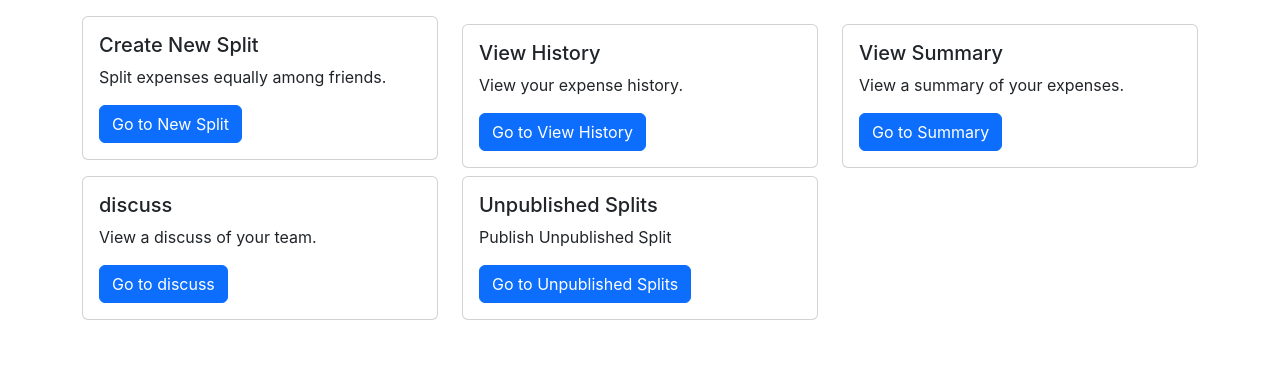
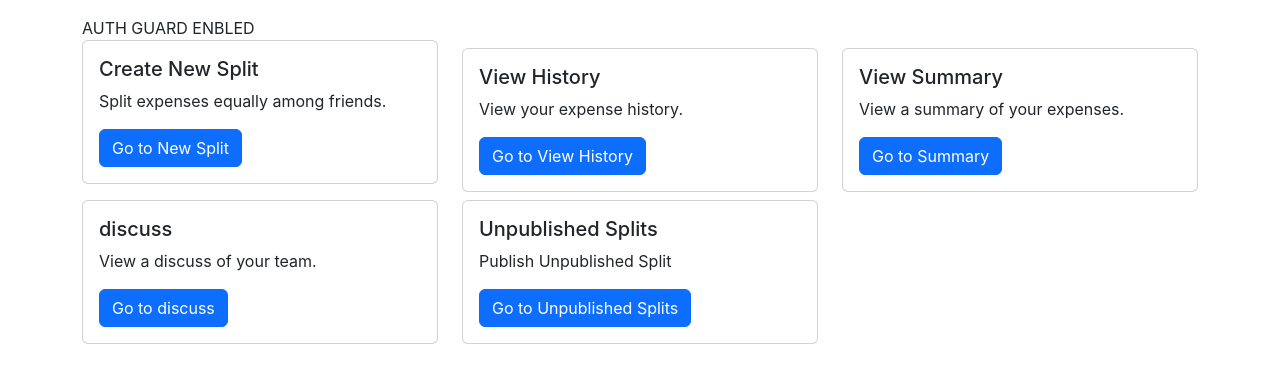
Before and after one commit to HarshithKumar-A/BillSplitter, a React (Create React App) app: page / in a window 1280 px wide. Shown: the top 382 px of the page. Built offline with nearby package versions, Linux system fonts and the light colour scheme; no server answers; sample sign-in values are in the browser's storage.

Commit message:
auth guard test

```diff
--- a/src/components/Home.jsx
+++ b/src/components/Home.jsx
@@ -71,6 +71,7 @@ function Home() {
 
   return (
     <div className="container mt-3">
+      AUTH GUARD ENBLED
       <div className="row">
         <div className="col-md-4">
           <div className="card">
```
